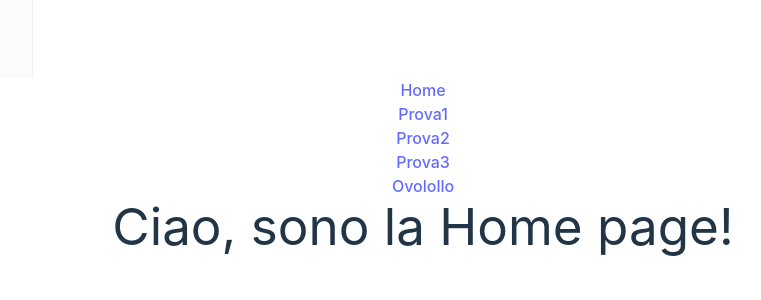
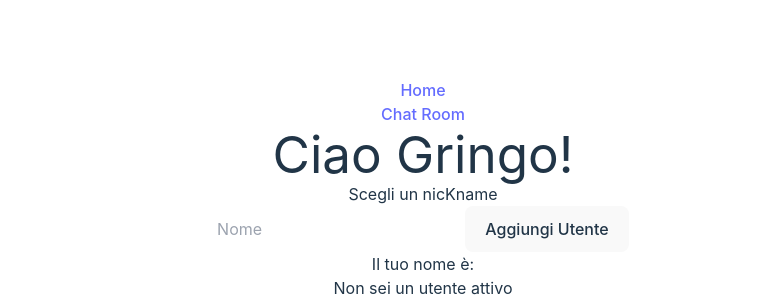
Before and after one commit to MatiasPhoenix/LaChat, a React (Vite) app in the folder LaChat/: page / in a window 1280 px wide. Shown: the part 722-1022 px from the top of the page, without its empty margins (217-978 px from the left). Before the commit the page ends 979 px from the top, so only its background shows below. Built offline with nearby package versions, Linux system fonts and the light colour scheme.

Commit message:
codice sistemato e modificato per migliorare navigazione e funzionalità

```diff
--- a/LaChat/src/App.css
+++ b/LaChat/src/App.css
@@ -47,6 +47,7 @@
   width: 100vw;
 }
 
+
 .sideBar{
   height: 100vh;
 }
--- a/LaChat/src/App.tsx
+++ b/LaChat/src/App.tsx
@@ -1,14 +1,56 @@
 import './App.css';
+import { addUser } from './addUser';
+import { useEffect, useState } from 'react';
 import LinksRoutes from './Components/LinksRoutes';
 
 
 function App() {
+  const [name, setName] = useState('');
+  const [userId, setUserId] = useState<string | null>(null);
+
+  const handleSubmit = async () => {
+    if (name) {
+      const user = { name};
+      await addUser(user);
+      setName('');
+    } else {
+      console.log('Please fill in all fields.');
+    }
+  };
+
+  useEffect(() => {
+    getUserId();
+  });
+
+
+  const getUserId = () => {
+    const nomeTemp = localStorage.getItem("userName");
+    if (nomeTemp !== null) {
+      setUserId(nomeTemp);
+    } else {
+      console.log("Nome utente non trovato nel local storage");
+    }
+  };
 
   return (
-    <>
-      <LinksRoutes />
-      <h1>Ciao, sono la Home page!</h1>
-    </>
+  <>
+  <LinksRoutes />
+  <div className='mt-10'>
+    <h1>Ciao Gringo!</h1>
+    <h2 className='my-2'>Scegli un nicKname</h2>
+    <input className='p-2'
+      type="text"
+      value={name}
+      onChange={(e) => setName(e.target.value)}
+      placeholder="Nome"
+    />
+  <button onClick={handleSubmit}>Aggiungi Utente</button>
+  </div>
+  <ul className='mt-5'>
+    <li>Il tuo nome è:</li>
+    <li>{userId ? userId : 'Non sei un utente attivo'}</li>
+  </ul>
+  </>
   );
 }
 
--- a/LaChat/src/Components/LinksRoutes.tsx
+++ b/LaChat/src/Components/LinksRoutes.tsx
@@ -3,21 +3,12 @@ import { Link } from "react-router-dom";
 const LinksRoutes = () => {
   return (
     <>
-        <ul className='flex justify-center space-x-7'>
+        <ul className='flex justify-center space-x-10'>
           <li>
             <Link to="/">Home</Link>
           </li>
           <li>
-            <Link to="/Prova1">Prova1</Link>
-          </li>
-          <li>
-            <Link to="/Prova2">Prova2</Link>
-          </li>
-          <li>
-            <Link to="/Prova3">Prova3</Link>
-          </li>
-          <li>
-            <Link to="/Esperimento">Ovolollo</Link>
+            <Link to="/Prova2">Chat Room</Link>
           </li>
         </ul>
     </>
--- a/LaChat/src/Components/Rooms/LateralBar.tsx
+++ b/LaChat/src/Components/Rooms/LateralBar.tsx
@@ -2,19 +2,15 @@ import { Sidebar } from 'react-pro-sidebar';
 
 function LateralBar() {
   return (
-    <Sidebar className='sideBar'>
+    <div className='sideBar'>
 
-        <div className='sideBar bg-yellow-600'>
+        <div className='sideBar'>
           <ul className='space-y-4'>
-            <div className='h-24'>IMG</div>
-            <li>Opzioni LALALA</li>
-            <li>Opzioni LALALA</li>
-            <li>Opzioni LALALA</li>
-            <li>Opzioni LALALA</li>
+
           </ul>
         </div>
 
-    </Sidebar>
+    </div>
   )
 }
 
--- a/LaChat/src/Components/Rooms/Prova1.tsx
+++ b/LaChat/src/Components/Rooms/Prova1.tsx
@@ -40,18 +40,6 @@ const App: React.FC = () => {
         onChange={(e) => setName(e.target.value)}
         placeholder="Nome"
       />
-      <input
-        type="email"
-        value={email}
-        onChange={(e) => setEmail(e.target.value)}
-        placeholder="Email"
-      />
-      <input
-        type="number"
-        value={age}
-        // onChange={(e) => setAge(e.target.value)}
-        placeholder="Età"
-      />
       <button onClick={handleSubmit}>Aggiungi Utente</button>
 
       <div>
--- a/LaChat/src/Components/Rooms/Prova2.tsx
+++ b/LaChat/src/Components/Rooms/Prova2.tsx
@@ -1,16 +1,20 @@
 import { useEffect, useState } from 'react';
-import LinksRoutes from '../LinksRoutes';
 import { getMessages } from '../../getUser';
 import { addMessage } from '../../addUser';
+import LinksRoutes from '../LinksRoutes';
 
 
 function Prova2() {
   const [user,     setUser]     = useState<string>(''); // 'user1' o 'user2'
   const [message,  setMessage]  = useState<string>('');
   const [messages, setMessages] = useState<any[]>([]);
+  const [userId,   setUserId]   = useState<string | null>(null);
+
+
   const chatId = 'chat_example';
 
   useEffect(() => {
+    getUserId();
     getMessages(chatId, setMessages);
   }, [chatId]);
 
@@ -28,21 +32,41 @@ function Prova2() {
     }
   };
 
+  const getUserId = () => {
+    const nomeTemp = localStorage.getItem("userName");
+    if (nomeTemp !== null) {
+      setUserId(nomeTemp);
+    } else {
+      console.log("Nome utente non trovato nel local storage");
+    }
+  };
+
+
   return (
     <>
-      <div className='mb-5'>
-        <LinksRoutes />
+      <LinksRoutes/>
+    <ul className='mt-5'>
+      <li>Il tuo nome è:</li>
+      <li>{userId ? userId : 'Non sei un utente attivo'}</li>
+    </ul>
+    <div className='mb-5'>
+    </div>
+    {/* <div className='flex justify-center'>
+      <button onClick={() => setUser('user1')} className={`mx-2 ${user === 'user1' ? 'bg-blue-500 text-white' : ''}`}>User 1</button>
+      <button onClick={() => setUser('user2')} className={`mx-2 ${user === 'user2' ? 'bg-blue-500 text-white' : ''}`}>User 2</button>
+    </div> */}
+      <div className='mt-5'>
+        <h2>Messaggi:</h2>
+        {messages.map((msg, index) => (
+          <div key={index} className={`p-2 mb-2 ${msg.sender === user ? 'bg-sky-600' : 'bg-green-600'} ${msg.sender === user ? 'justify-start text-left pl-6' : 'justify-end text-right pr-6'}` }>
+             <strong>{msg.sender}</strong>:
+             <p className={`${msg.sender === user ? 'justify-start text-left pl-6 py-2' : 'justify-end text-right pr-6 py-2'}` }>
+             {msg.text}
+             </p>
+           </div>
+         ))}
       </div>
-      <div className='flex justify-center'>
-        <button onClick={() => setUser('user1')} className={`mx-2 ${user === 'user1' ? 'bg-blue-500 text-white' : ''}`}>User 1</button>
-        <button onClick={() => setUser('user2')} className={`mx-2 ${user === 'user2' ? 'bg-blue-500 text-white' : ''}`}>User 2</button>
-      </div>
-      <div className='mt-5'>
-        <p>User attivo: {user || 'Nessuno'}</p>
-      </div>
-
-      {/* Area per inviare un messaggio */}
-      <div>
+    <div className="fixed bottom-0 left-0 w-full bg-gray-800 text-white p-4">
       <input
         className='py-2 px-3'
         type="text"
@@ -52,21 +76,7 @@ function Prova2() {
         placeholder="Scrivi il tuo messaggio"
       />
       <button onClick={inviaMessaggio}>Invia</button>
-      </div>
-
-
-      {/* Visualizzazione messaggi */}
-      <div className='mt-5'>
-        <h2>Messaggi:</h2>
-        {messages.map((msg, index) => (
-          <div key={index} className={`p-2 mb-2 ${msg.sender === user ? 'bg-sky-600' : 'bg-green-600'} ${msg.sender === user ? 'justify-start text-left pl-6' : 'justify-end text-right pr-6'}` }>
-            <strong>{msg.sender}</strong>:
-            <p className={`${msg.sender === user ? 'justify-start text-left pl-6 py-2' : 'justify-end text-right pr-6 py-2'}` }>
-            {msg.text}
-            </p>
-          </div>
-        ))}
-      </div>
+    </div>
     </>
   );
 }
--- a/LaChat/src/addUser.tsx
+++ b/LaChat/src/addUser.tsx
@@ -20,10 +20,9 @@ export const addMessage = async (chatId: string, message: ChatMessage): Promise<
 
 
 
+
 interface User {
   name: string;
-  email: string;
-  age: number;
 }
 
 export const addUser = async (user: User): Promise<void> => {
@@ -31,6 +30,7 @@ export const addUser = async (user: User): Promise<void> => {
     const userId = new Date().getTime().toString();
     const userRef = ref(db, 'utenti/' + userId);
     await set(userRef, user);
+    localStorage.setItem(`userName`, user.name);
     console.log('User added with ID: ', userId);
   } catch (e) {
     console.error('Error adding document: ', e);
```
